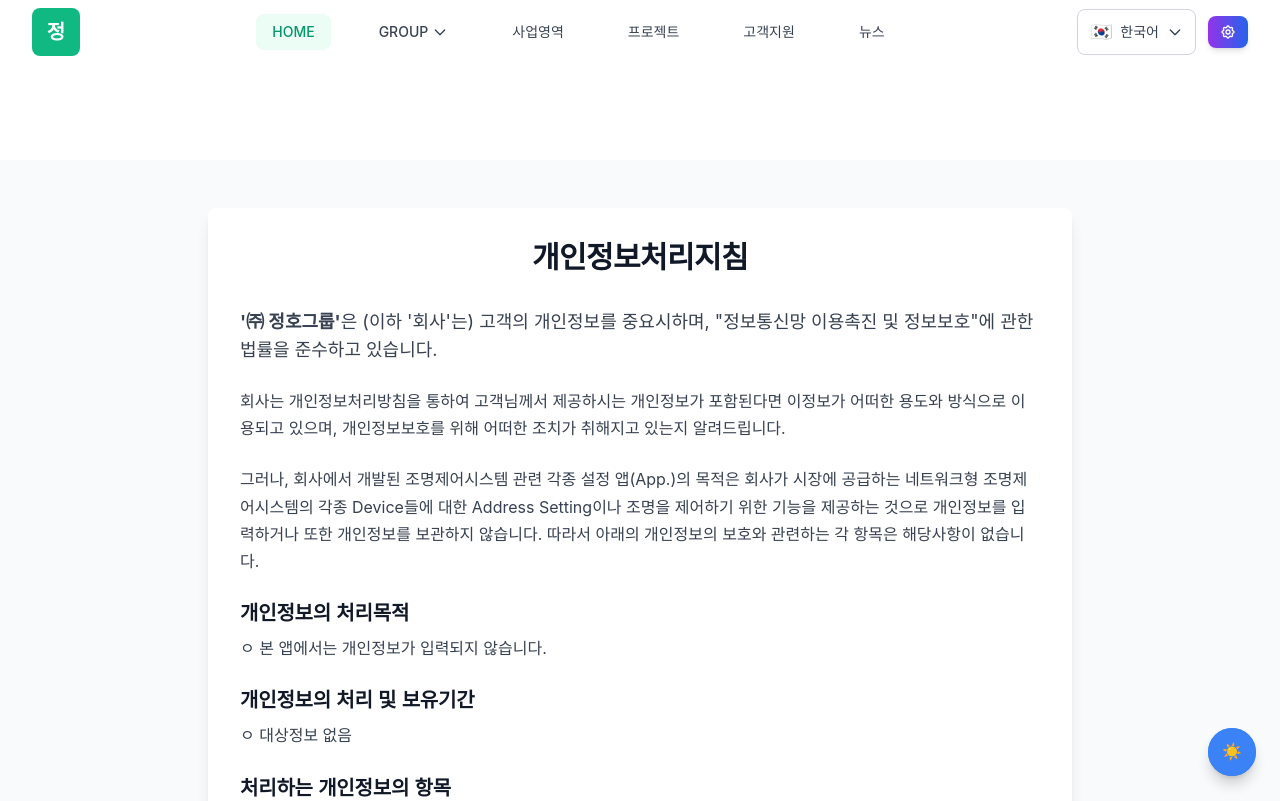
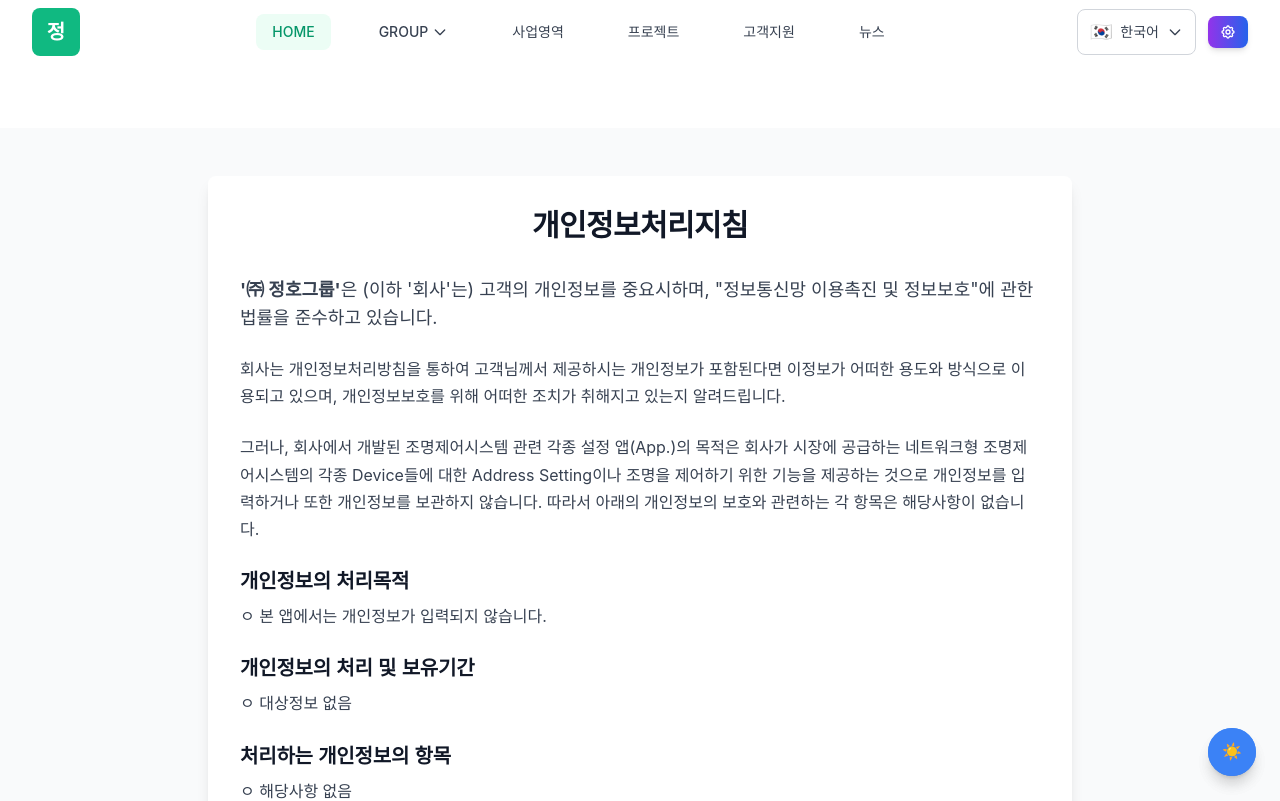
Before and after one commit to ChanghoPark5911/jungho-corp-website-clean, a React (Create React App) app: page /privacy in a window 1280 px wide. Shown: the top 801 px of the page. Built offline with nearby package versions, Linux system fonts and the light colour scheme.

Commit message:
fix: Layout padding pt-16 적용

```diff
--- a/src/components/Layout.js
+++ b/src/components/Layout.js
@@ -23,7 +23,7 @@ const Layout = ({ children }) => {
   return (
     <div className="min-h-screen flex flex-col bg-white dark:bg-gray-900 transition-colors duration-300">
       <Header imageData={imageData} />
-      <main className="flex-grow pt-15 md:pt-18 lg:pt-20">
+      <main className="flex-grow pt-16">
         {children}
       </main>
       <Footer />
```
